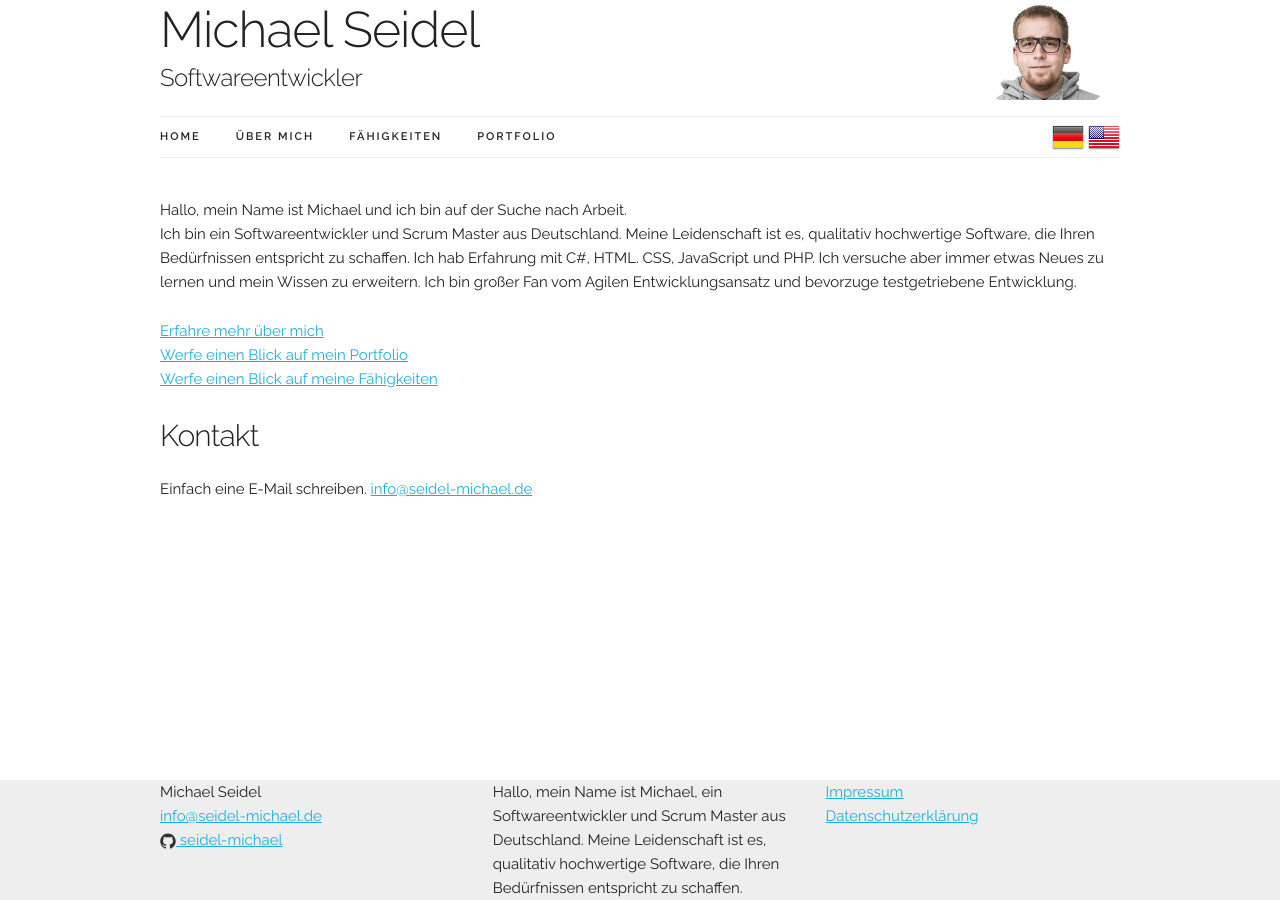
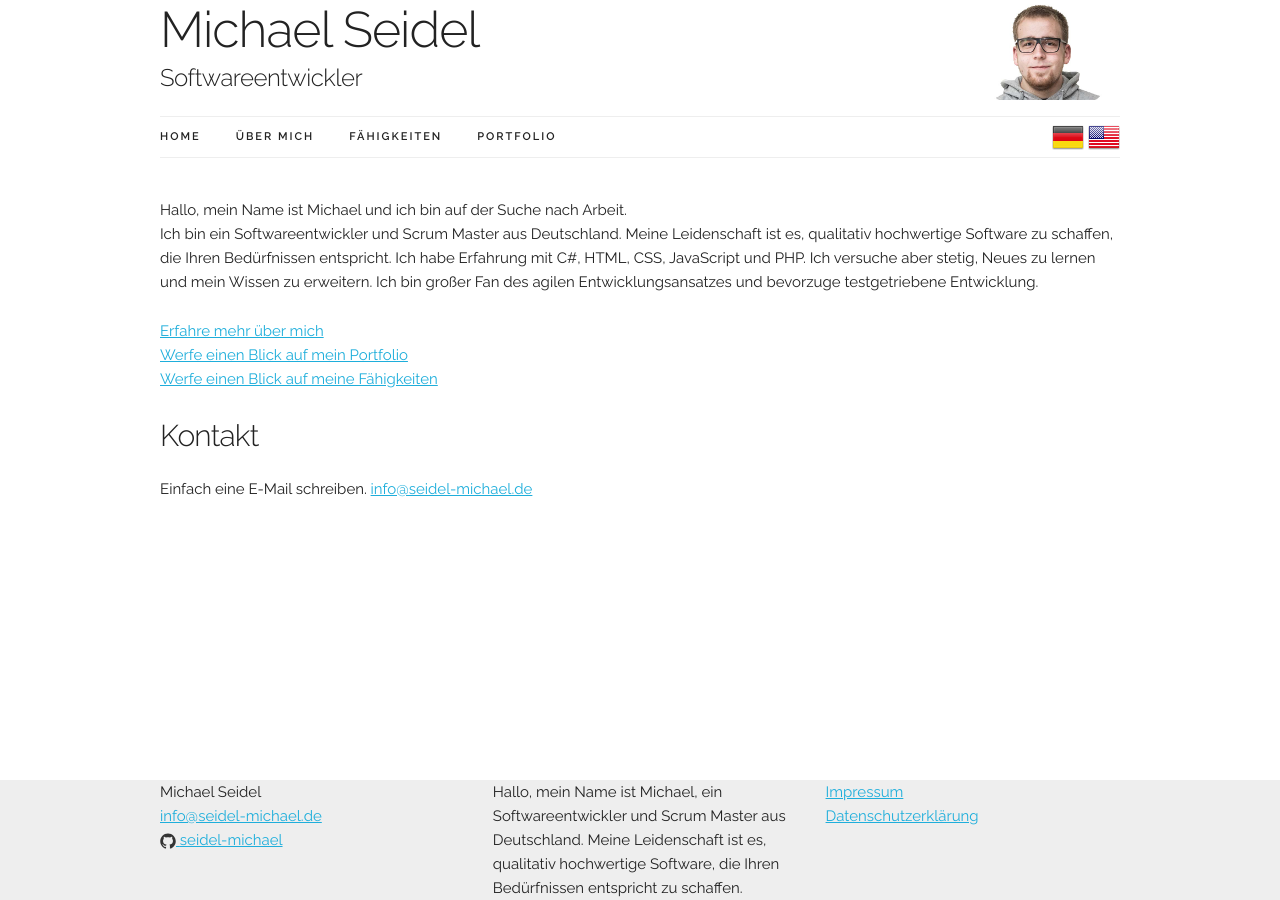
Before and after one commit to derTimme/seidel-michael.github.io, a Jekyll site: the page built from index-de.md, in a window 1280 px wide. Built offline with Jekyll 4.4.1, drawn with Linux system fonts in a browser that asks for light colours; comment, search, counter and statistics services are not loaded.

Commit message:
Fix spelling and improve grammar on index-de

```diff
--- a/index-de.md
+++ b/index-de.md
@@ -9,10 +9,10 @@ menu: 1
 
 Hallo, mein Name ist Michael und ich bin auf der Suche nach Arbeit.
 Ich bin ein Softwareentwickler und Scrum Master aus Deutschland.
-Meine Leidenschaft ist es, qualitativ hochwertige Software, die Ihren Bedürfnissen entspricht zu schaffen.
-Ich hab Erfahrung mit C#, HTML. CSS, JavaScript und PHP.
-Ich versuche aber immer etwas Neues zu lernen und mein Wissen zu erweitern.
-Ich bin großer Fan vom Agilen Entwicklungsansatz und bevorzuge testgetriebene Entwicklung.
+Meine Leidenschaft ist es, qualitativ hochwertige Software zu schaffen, die Ihren Bedürfnissen entspricht.
+Ich habe Erfahrung mit C#, HTML, CSS, JavaScript und PHP.
+Ich versuche aber stetig, Neues zu lernen und mein Wissen zu erweitern.
+Ich bin großer Fan des agilen Entwicklungsansatzes und bevorzuge testgetriebene Entwicklung.
 
 
 [Erfahre mehr über mich](/de/about/)
```
